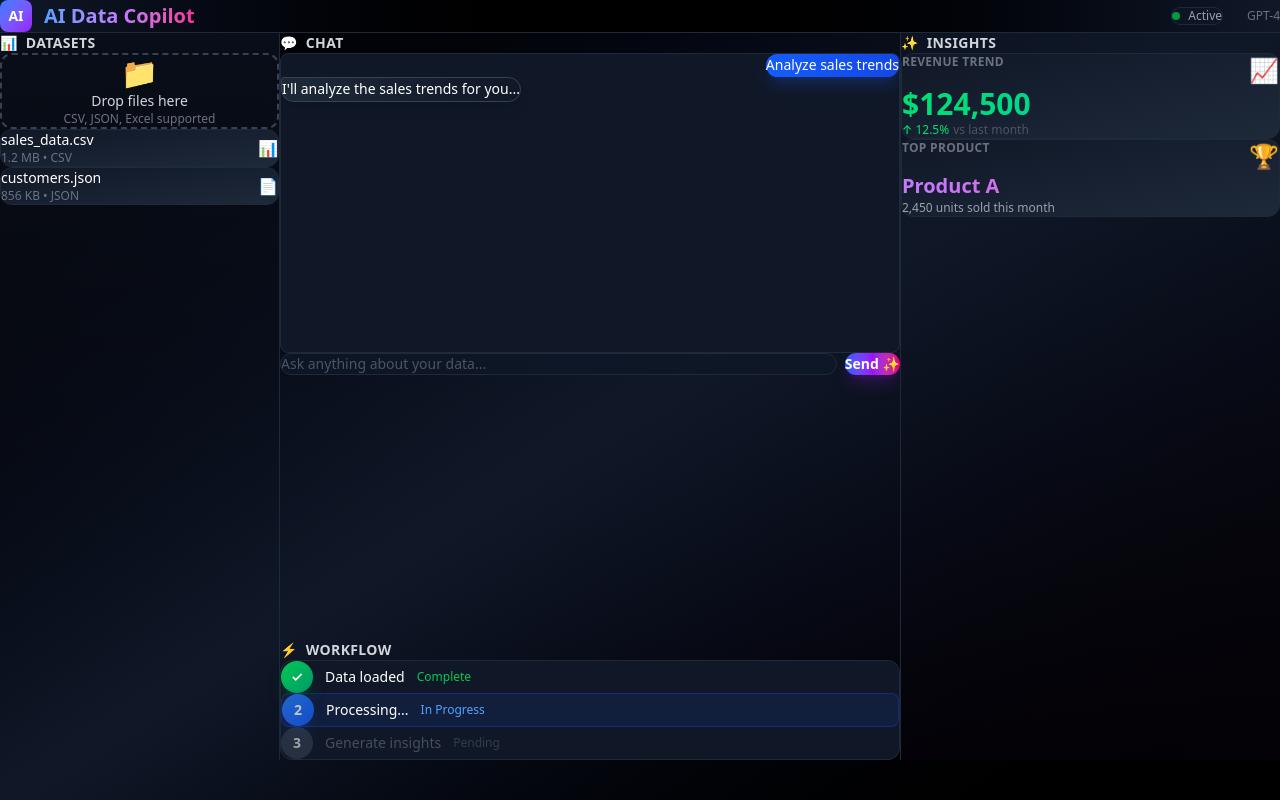
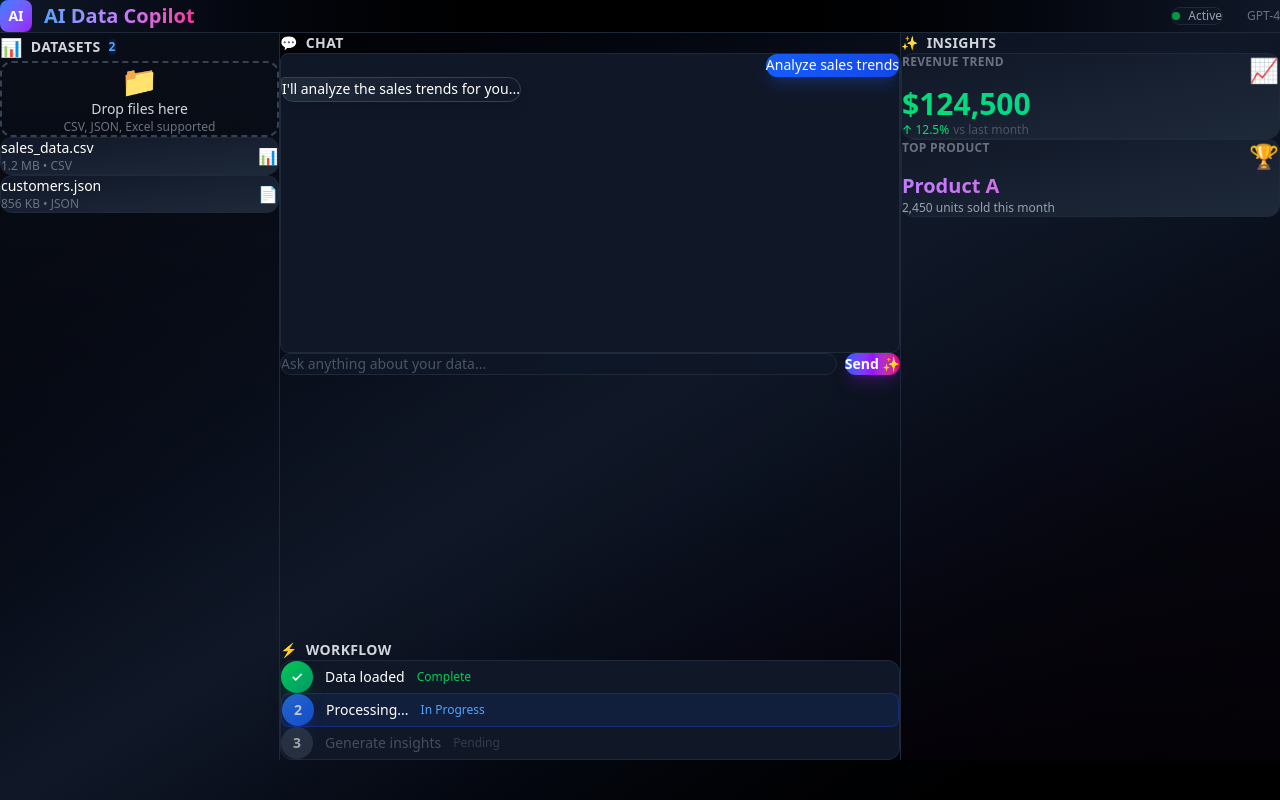
Before and after one commit to Prajwal0422/AI-Copilot-for-Data-Analysis, a Next.js app in the folder frontend/: page / in a window 1280 px wide. Built offline with nearby package versions, Linux system fonts and the light colour scheme.

Commit message:
feat: add dataset count badge to header

```diff
--- a/frontend/app/page.tsx
+++ b/frontend/app/page.tsx
@@ -29,8 +29,9 @@ export default function Home() {
         {/* Left Panel */}
         <div className="border-r border-gray-800 p-6 overflow-y-auto bg-gradient-to-b from-gray-900/50 to-transparent relative z-10">
           <h2 className="text-sm font-semibold mb-6 text-gray-300 uppercase tracking-wide flex items-center gap-2">
-            <span className="text-blue-500">📊</span>
-            Datasets
+            <span className="text-blue-500 text-lg">📊</span>
+            <span>Datasets</span>
+            <span className="ml-auto text-xs bg-blue-900/30 text-blue-400 px-2 py-1 rounded-full">2</span>
           </h2>
 
           {/* Upload Section */}
```
